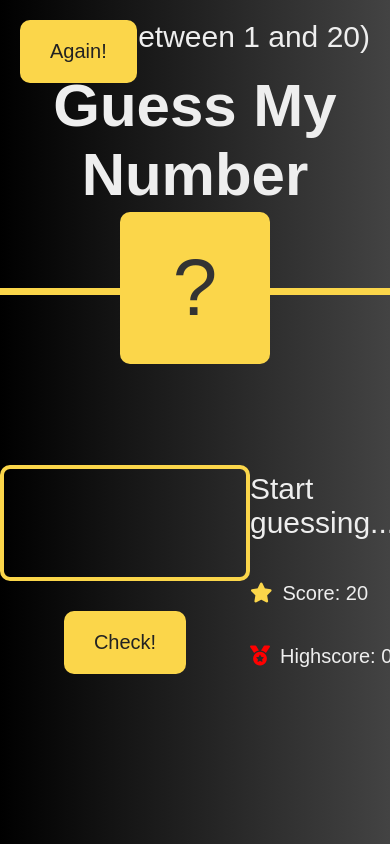
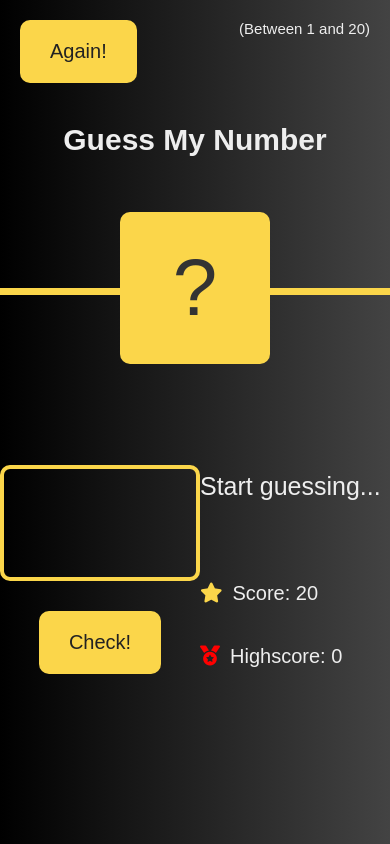
Before and after one commit to laucadi/Guess-My-Number-JS, a plain HTML site: page index.html in a window 390 px wide. Drawn offline with Linux system fonts and the light colour scheme; a web font is replaced by a local one.

Commit message:
breakpoints

```diff
--- a/style.css
+++ b/style.css
@@ -1,5 +1,6 @@
 /*@import url('https://fonts.googleapis.com/css?family=Press+Start+2P&display=swap');*/
 @import url('http://fonts.cdnfonts.com/css/new-super-mario-font-u');
+
 * {
   margin: 0;
   padding: 0;
@@ -137,3 +138,21 @@ input[type='number']::-webkit-outer-spin-button {
   -webkit-appearance: none;
   margin: 0;
 }
+
+@media (min-width: 320px) and (max-width: 425.98px) {
+  h1 {
+    font-size: 3rem;
+  }
+
+  .between {
+    font-size: 1.5rem;
+  }
+
+  .guess {
+    width: 20rem;
+  }
+
+  .message {
+    font-size: 2.5rem;
+  }
+}
```
